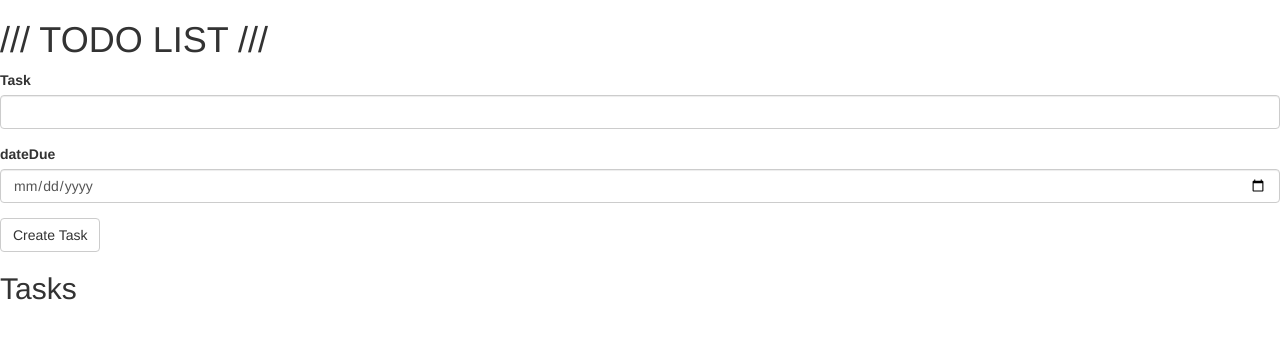
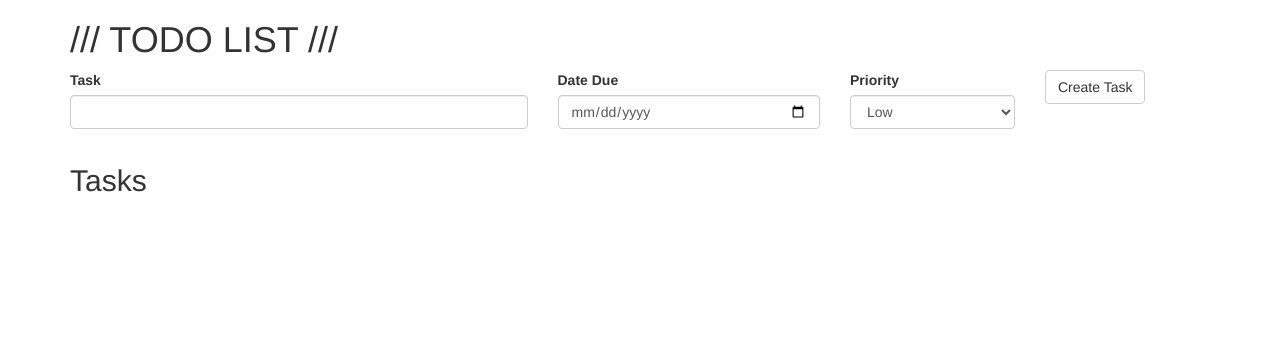
Before and after one commit to billkremer/upsilon-weekend-4-todo-list, a website: page public/views/index.html in a window 1280 px wide. Drawn offline with Linux system fonts and the light colour scheme; no server answers.

Commit message:
updated classes and styling to fit imputform on one line.

```diff
--- a/public/views/index.html
+++ b/public/views/index.html
@@ -9,27 +9,44 @@
     <title>TODO LIST</title>
   </head>
   <body>
+    <main class="container">
+
     <h1>/// TODO LIST ///</h1>
 
+    <div class='row'>
+
     <form id="task-form">
-      <div class="form-group">
+      <div class="form-group col-xs-5">
         <label for="task">Task</label>
         <input type="text" id="task" name="task" class="form-control" />
       </div>
 
-      <div class="form-group">
-        <label for="dateDue">dateDue</label>
+      <div class="form-group col-xs-3">
+        <label for="dateDue">Date Due</label>
         <input type="date" id="dateDue" name="dateDue" class="form-control" />
       </div>
 
-      <button id="task-submit"  class="btn btn-default">Create Task</button>
+      <div class="form-group col-xs-2">
+        <label for="priority">Priority</label>
+        <select type="date" id="priority" name="priority" class="form-control" />
+          <option value='low'>Low</option>
+          <option value='high'>High</option>
+        </select>
+      </div>
+
+      <div class="form-group col-xs-2">
+        <button id="task-submit" class="btn btn-default">Create Task</button>
+
+    </div>
     </form>
 
+</div>
 
     <h2>Tasks</h2>
         <ul id="task-list">
 
         </ul>
 
+    </main>
   </body>
 </html>
```
